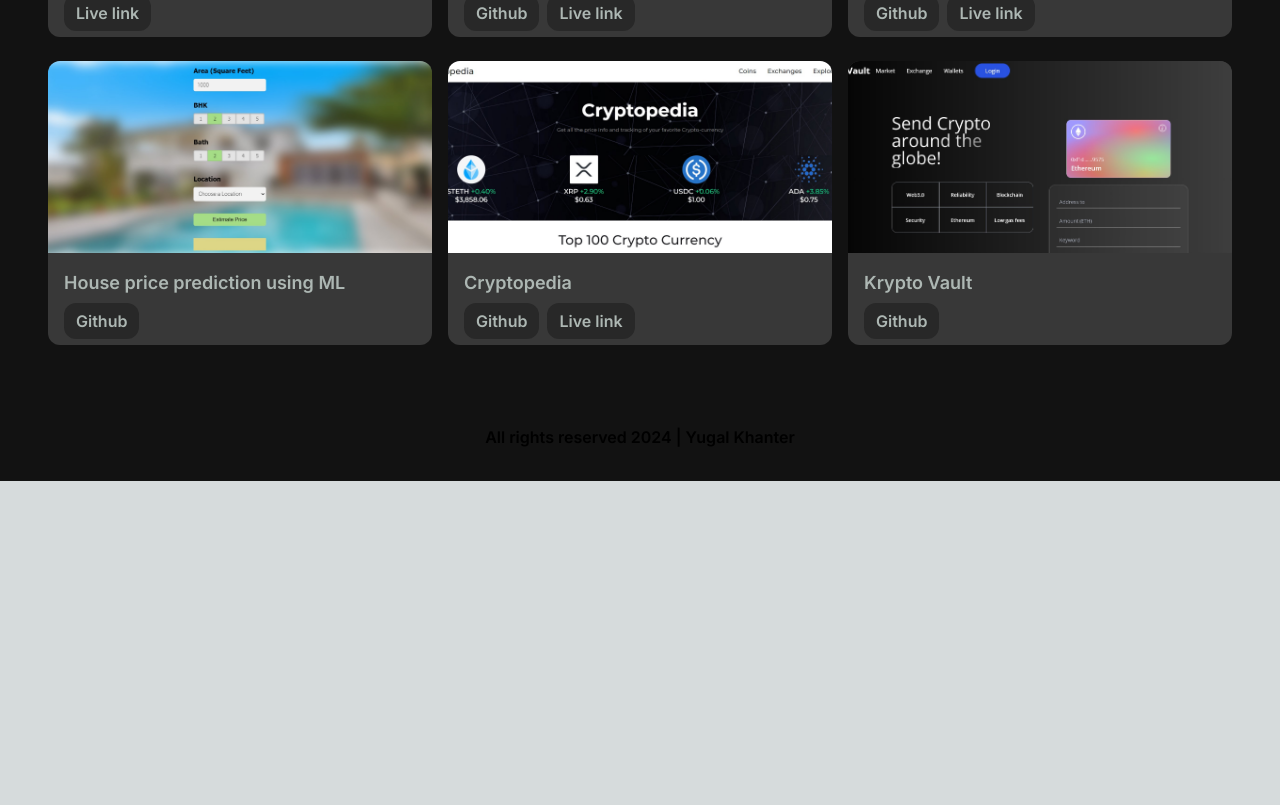
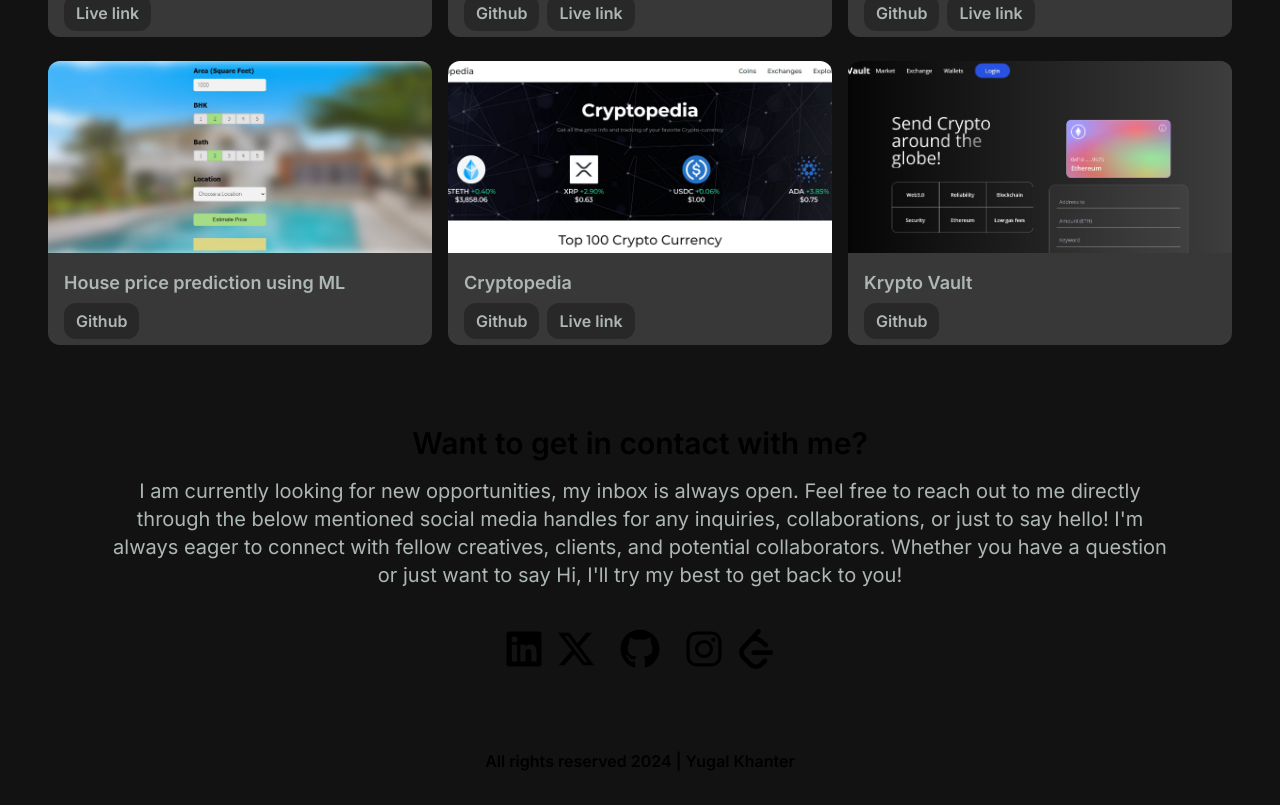
Before and after one commit to yugal82/portfolio-website, a Next.js app: page / in a window 1280 px wide. Shown: the part 1802-2607 px from the top of the page. Before the commit the page ends 2283 px from the top, so only its background shows below. Built offline with nearby package versions, Linux system fonts and the light colour scheme.

Commit message:
contact section added

```diff
--- /dev/null
+++ b/src/app/components/Contact.jsx
@@ -0,0 +1,35 @@
+import Link from 'next/link';
+import React from 'react'
+import { FaLinkedin, FaXTwitter, FaGithub, FaInstagram } from "react-icons/fa6";
+import { SiLeetcode } from "react-icons/si";
+
+const Contact = () => {
+    return (
+        <div id='contact' className='container mx-auto px-12 py-4 mt-12 w-full'>
+            <h2 className='w-full text-3xl font-semibold text-center'>Want to get in contact with me?</h2>
+            <div className='px-16 mt-4'>
+                <p className='text-xl text-[#adb7b3] text-center'>I am currently looking for new opportunities, my inbox is always open. Feel free to reach out to me directly through the below mentioned social media handles for any inquiries, collaborations, or just to say hello! I'm always eager to connect with fellow creatives, clients, and potential collaborators. Whether you have a question or just want to say Hi, I'll try my best to get back to you!</p>
+            </div>
+            <div className='w-full mx-auto mt-10'>
+                <div className='flex items-center justify-center'>
+                    <Link href='https://www.linkedin.com/in/yugal-khanter-7499621bb/' target='_blank' rel='noreferrer'>
+                        <FaLinkedin className='w-10 h-10 cursor-pointer hover:scale-110 transition-all duration-300 ease-in-out' />
+                    </Link>
+                    <Link href='https://twitter.com/KhanterYugal' target='_blank' rel='noreferrer' >
+                        <FaXTwitter className='w-10 h-10 cursor-pointer hover:scale-110 transition-all duration-300 ease-in-out mx-3' /></Link>
+                    <Link href='https://github.com/yugal82' target='_blank' rel='noreferrer' >
+                        <FaGithub className='w-10 h-10 cursor-pointer hover:scale-110 transition-all duration-300 ease-in-out mx-3' />
+                    </Link>
+                    <Link href='https://instagram.com/yugalkhanter' target='_blank' rel='noreferrer' >
+                        <FaInstagram className='w-10 h-10 cursor-pointer hover:scale-110 transition-all duration-300 ease-in-out mx-3' />
+                    </Link>
+                    <Link href='https://leetcode.com/yugal82/' target='_blank' rel='noreferrer' >
+                        <SiLeetcode className='w-10 h-10 cursor-pointer hover:scale-110 transition-all duration-300 ease-in-out' />
+                    </Link>
+                </div>
+            </div>
+        </div>
+    )
+}
+
+export default Contact;
--- a/src/app/components/ProjectCard.jsx
+++ b/src/app/components/ProjectCard.jsx
@@ -18,12 +18,12 @@
                 <span className='block py-1 text-lg text-[#adb7b3] font-semibold'>{project?.name}</span>
                 <div className='text-[#adb7b3] mt-2'>
                     {
-                        project?.githubLink && <a href={project?.githubLink}>
+                        project?.githubLink && <a href={project?.githubLink} target='_blank' rel='noreferrer'>
                             <span className='hover:text-white py-2 px-3 bg-[#282828] hover:bg-[#383838] cursor-pointer rounded-xl font-semibold mr-2'>Github</span>
                         </a>
                     }
                     {
-                        project?.demoLink && <a href={project?.demoLink}>
+                        project?.demoLink && <a href={project?.demoLink} target='_blank' rel='noreferrer'>
                             <span className='hover:text-white py-2 px-3 bg-[#282828] hover:bg-[#383838] cursor-pointer rounded-xl font-semibold'>Live link</span>
                         </a>
                     }
--- a/src/app/components/Projects.jsx
+++ b/src/app/components/Projects.jsx
@@ -49,7 +49,7 @@
 
 const Projects = () => {
     return (
-        <div className='container mx-auto px-12 py-4 mt-12'>
+        <div id='projects' className='container mx-auto px-12 py-4 mt-12'>
             <div>
                 <h2 className='text-white text-4xl font-bold'>Projects</h2>
             </div>
--- a/src/app/page.js
+++ b/src/app/page.js
@@ -4,6 +4,7 @@
 import About from "./components/About";
 import Footer from "./components/Footer";
 import Projects from "./components/Projects";
+import Contact from "./components/Contact";
 
 export default function Home() {
   return (
@@ -12,6 +13,7 @@
       <Hero />
       <About />
       <Projects />
+      <Contact />
       <Footer />
     </main>
   );
```
